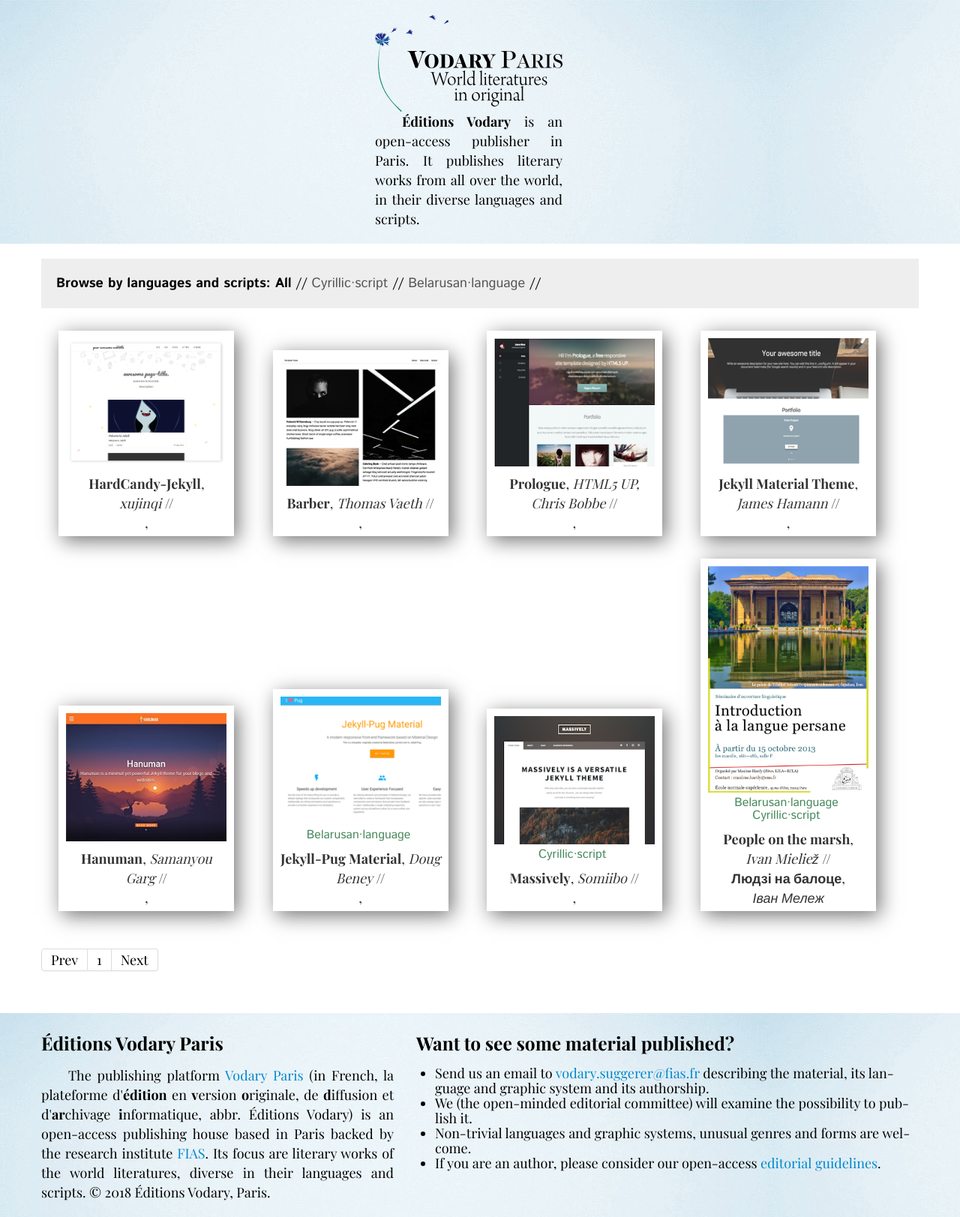
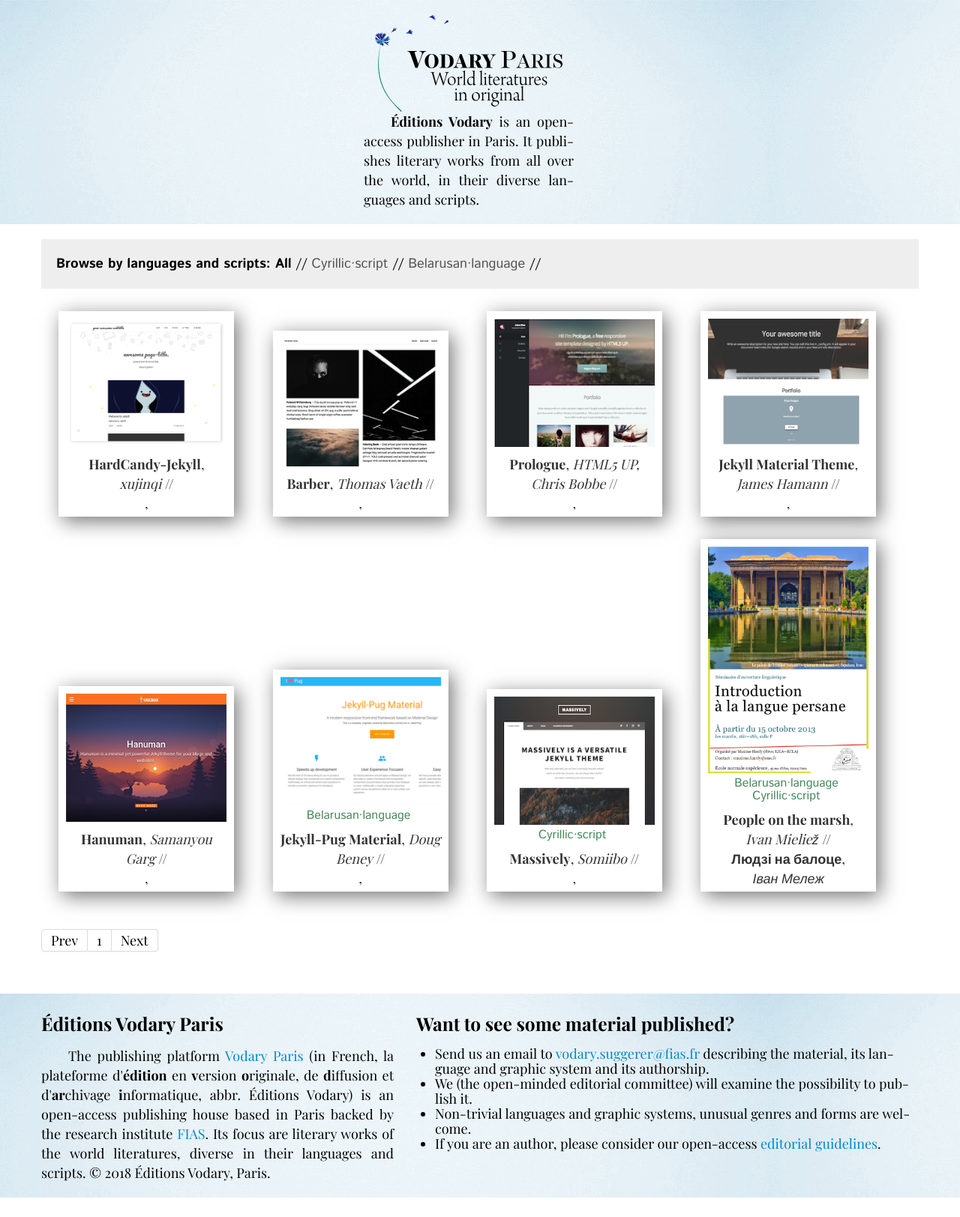
Before and after one commit to mlare/vodary, a Jekyll site: the page built from index.html, in a window 1280 px wide. Shown: the whole page at 75% size. Built offline with Jekyll 4.4.1, drawn with Linux system fonts in a browser that asks for light colours; some web fonts are replaced; Markdown is read by kramdown in place of the engine named in the settings; the list of posts is cut into pages by our own code; after the commit the page ends 1597 px from its top, so only the background shows below that.

Commit message:
Update header.html

```diff
--- a/_includes/header.html
+++ b/_includes/header.html
@@ -1,9 +1,10 @@
   <header id="header" height:unset; background-image:unset; background:pink;>
+    <div class="wrap" style="display: block; margin: 0 auto; padding-top: 10px;">
+
+      <a style="text-decoration : none; color : #000;"; href="/">
        <div class="row">
 
-    <div class="wrap" style="display: block; margin: 0 auto; padding-top: 10px;">
-      <a style="text-decoration : none; color : #000;"; href="/">
-       <div>
+        <div>
         <h1 id="logo">
          <img src="/assets/img/Logo.svg" width="250px";>
         </h1>
@@ -13,6 +14,7 @@
        </p>
       <div>
      </a>
+     </div>
+
     </div>
-</div>
-        </header>
+ </header>
```
